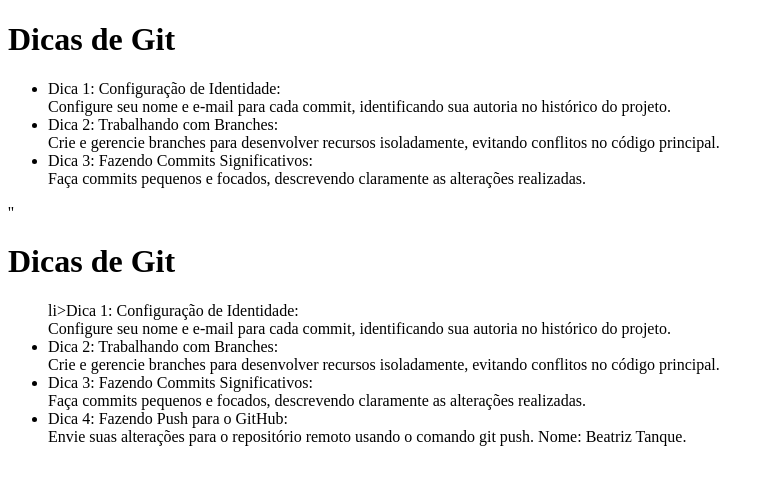
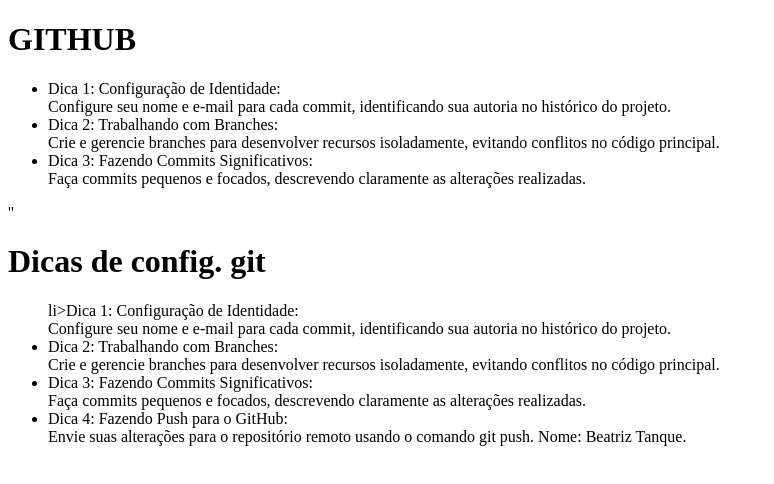
Before and after one commit to murakamibrenda-a11y/caderno-dupla3, a plain HTML site: page index.html in a window 1280 px wide. Shown: the whole page, without its empty margins (0-774 px from the left). Drawn offline with Linux system fonts and the light colour scheme.

Commit message:
Altera titulo (Aluno B)

```diff
--- a/index.html
+++ b/index.html
@@ -6,7 +6,7 @@
     <title>Document</title>
 </head>
 <body>
-    <h1>Dicas de Git</h1>
+    <h1>GITHUB</h1>
     <ul>
         <li>Dica 1: Configuração de Identidade: <BR>
             Configure seu nome e e-mail para cada commit, identificando sua autoria no histórico do projeto.</li>
@@ -17,7 +17,7 @@
 
     </ul>
 ''
-<h1>Dicas de Git</h1>
+<h1>Dicas de config. git</h1>
     <ul>
         li>Dica 1: Configuração de Identidade: <BR>
         Configure seu nome e e-mail para cada commit, identificando sua autoria no histórico do projeto.</li>
```
